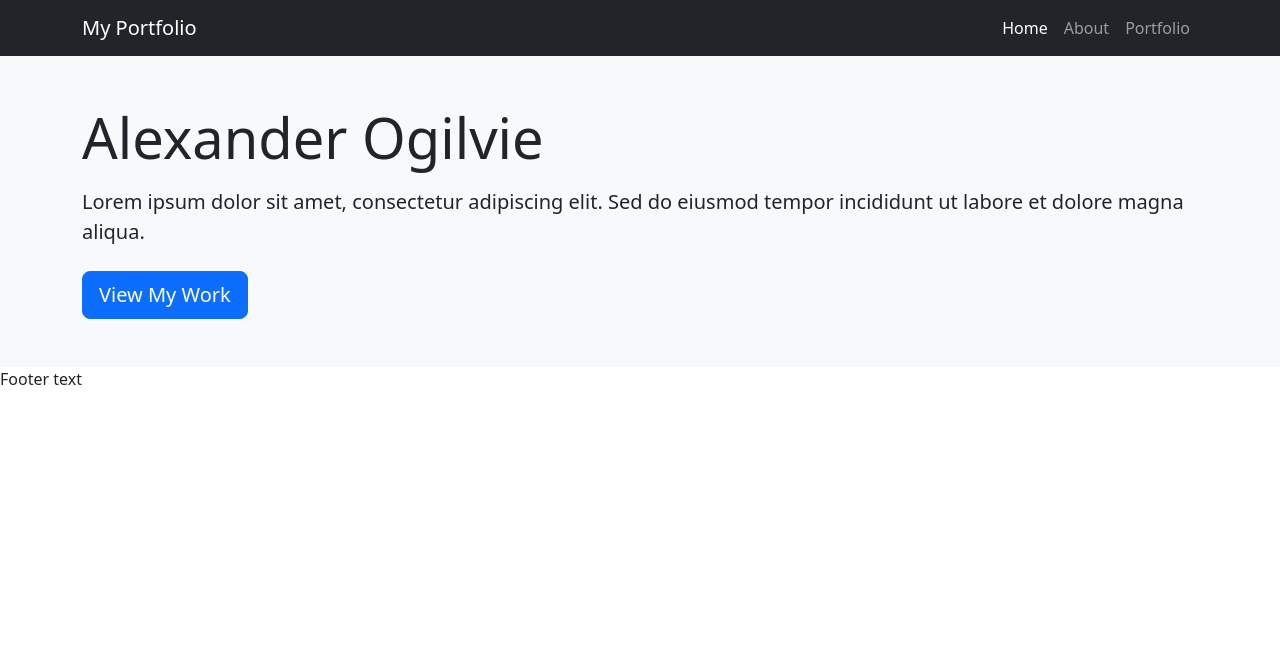
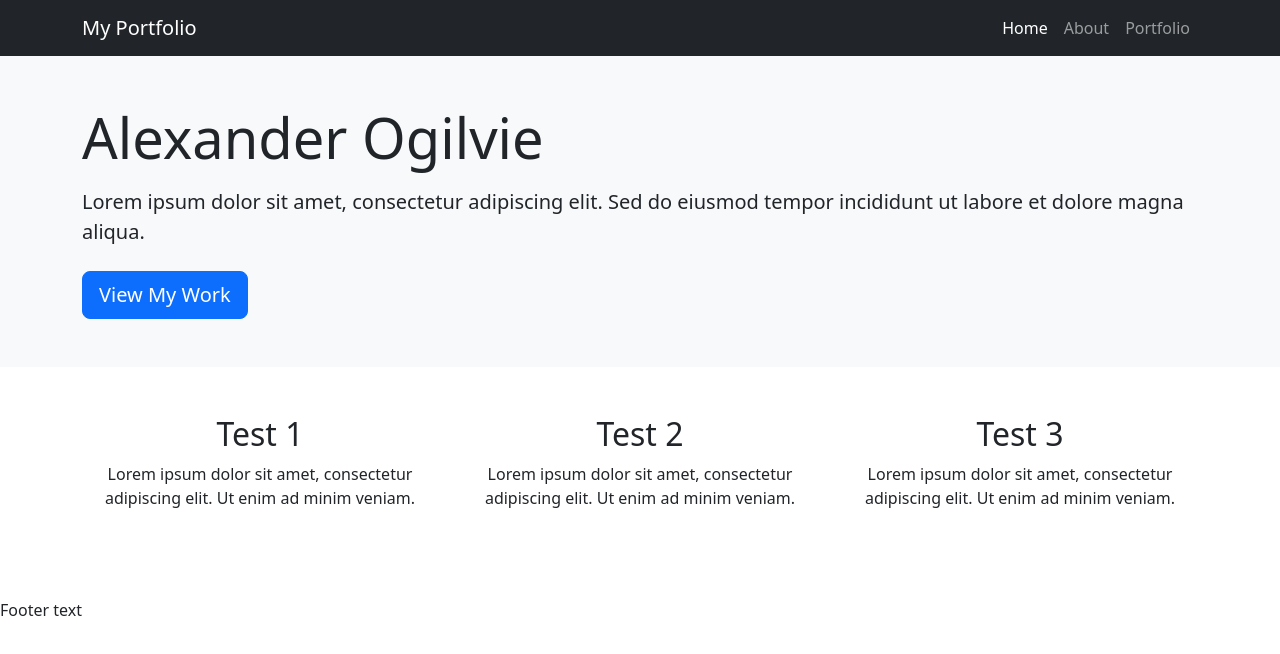
Before and after one commit to alex-ogilvie/portfolio, a plain HTML site: page index.html in a window 1280 px wide. Drawn offline with nearby package versions, Linux system fonts and the light colour scheme.

Commit message:
Added placeholder grid

```diff
--- a/index.html
+++ b/index.html
@@ -39,6 +39,31 @@
                 <a href="portfolio.html" class="btn btn-primary btn-lg">View My Work</a>
             </div>
         </section>
+
+        <section class="py-5">
+            <div class="container">
+                <div class="row">
+                    <div class="col-md-4 mb-4">
+                        <div class="text-center">
+                            <h2>Test 1</h2>
+                            <p>Lorem ipsum dolor sit amet, consectetur adipiscing elit. Ut enim ad minim veniam.</p>
+                        </div>
+                    </div>
+                    <div class="col-md-4 mb-4">
+                        <div class="text-center">
+                            <h2>Test 2</h2>
+                            <p>Lorem ipsum dolor sit amet, consectetur adipiscing elit. Ut enim ad minim veniam.</p>
+                        </div>
+                    </div>
+                    <div class="col-md-4 mb-4">
+                        <div class="text-center">
+                            <h2>Test 3</h2>
+                            <p>Lorem ipsum dolor sit amet, consectetur adipiscing elit. Ut enim ad minim veniam.</p>
+                        </div>
+                    </div>
+                </div>
+            </div>
+        </section>
     </main>
 
     <footer>
```
